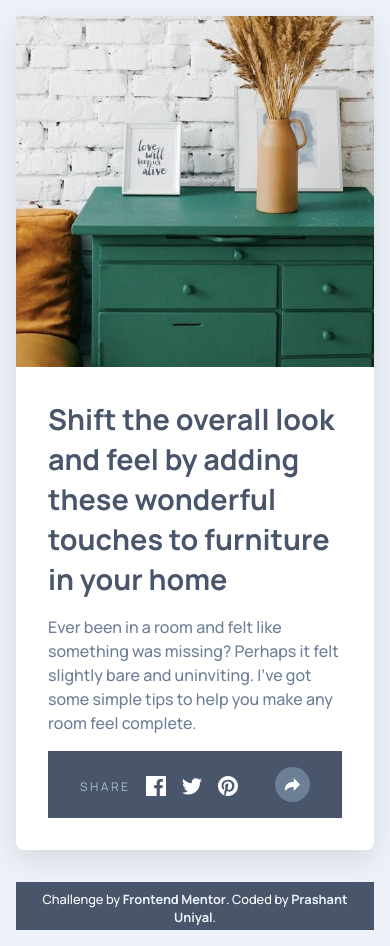
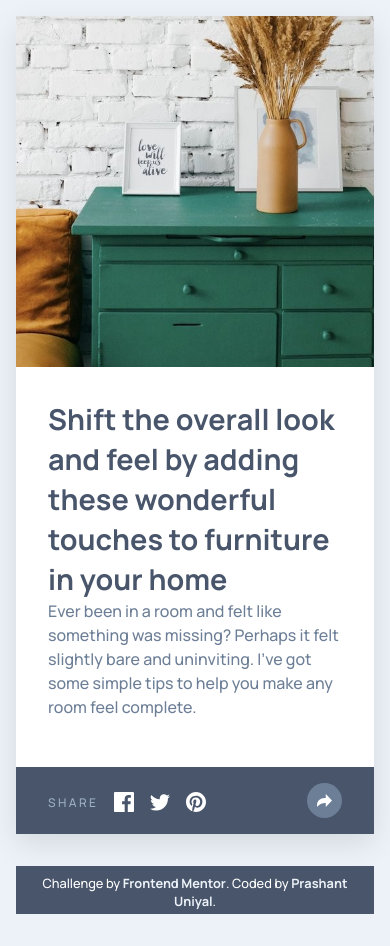
Before and after one commit to mod-prashant/Article-preview-component, a plain HTML site: page index.html in a window 390 px wide. Both pictures are taken after a click on the button 292 px from the left and 784 px from the top of the page. Drawn offline with Linux system fonts and the light colour scheme.

Commit message:
made temporary fix to share button for mobile

```diff
--- a/assets/CSS/main.css
+++ b/assets/CSS/main.css
@@ -32,7 +32,7 @@ body {
 /* card */
 .card {
   display: grid;
-  grid-template-areas: "image card card";
+  grid-template-areas: "image box box";
   grid-template-columns: 1fr 1fr 1fr;
   grid-template-rows: auto;
   gap: 0;
@@ -53,14 +53,20 @@ body {
   display: block;
 }
 
-/* Card Content */
-.card-content {
-  grid-area: card;
+/* box */
+
+.box{
+  grid-area: box;
   padding: 2rem;
   display: flex;
   flex-direction: column;
   justify-content: space-between;
   gap: 1rem;
+}
+
+/* Card Content */
+.card-content {
+  padding: 0;
 }
 
 .card-content h1{
@@ -208,11 +214,16 @@ footer a {
   .card{
     grid-template-areas:
       "image"
-      "card";
+      "box";
     grid-template-columns: 1fr;
     grid-template-rows: auto auto;
   }
-
+  .boxstyle{
+    padding: 0;
+  }
+  .card-contenstyle{
+    padding: 2rem;
+  }
   .share{
     display: flex;
     justify-content: space-between;
--- a/assets/JS/main.js
+++ b/assets/JS/main.js
@@ -3,6 +3,9 @@ const tooltip = document.getElementById("shareTooltip");
 const authorInfo = document.getElementById("authorInfo");
 const shareTooltip = document.getElementById("shareTooltip");
 const shareBOX = document.getElementById("shareBOX");
+const cardContent = document.getElementById("cardContent");
+
+const box = document.getElementById("box");
 
 
 shareBtn.addEventListener("click", () => {
@@ -13,6 +16,9 @@ shareBtn.addEventListener("click", () => {
     shareTooltip.classList.toggle("active");
     shareBOX.classList.toggle("style");
     shareBtn.classList.toggle("active");
+    box.classList.toggle("boxstyle");
+    cardContent.classList.toggle("card-contenstyle");
+
   } else {
     tooltip.classList.toggle("active");
     shareBtn.classList.toggle("active");
--- a/index.html
+++ b/index.html
@@ -21,7 +21,9 @@
       <figure class="card-image">
         <img src="assets/images/drawers-croped.jpg" alt="drawers image">
       </figure>
-      <section class="card-content">
+      <div class="box" id="box">
+      <!-- card Content -->
+        <section class="card-content" id="cardContent">
           <h1>
             Shift the overall look and feel by adding these wonderful
             touches to furniture in your home
@@ -31,7 +33,9 @@
             it felt slightly bare and uninviting. I’ve got some simple tips
             to help you make any room feel complete.
           </p>
-        <div class="bottom"  id="cardFooter">
+        </section>
+        <!-- card footer -->
+        <section class="bottom"  id="cardFooter">
           <div class="author" id="authorInfo">
             <div style="display: flex; align-items: center;">
               <img src="assets/images/avatar-michelle.jpg" alt="avatar-michelle" class="avatar">
@@ -53,8 +57,8 @@
               <img src="assets/images/icon-share.svg" alt="Share Icon">
             </button>
           </div>
+        </section>
       </div>
-      </section>
     </article>
   </main>
 
```
Lines whose indentation alone changed are shown as unchanged.
